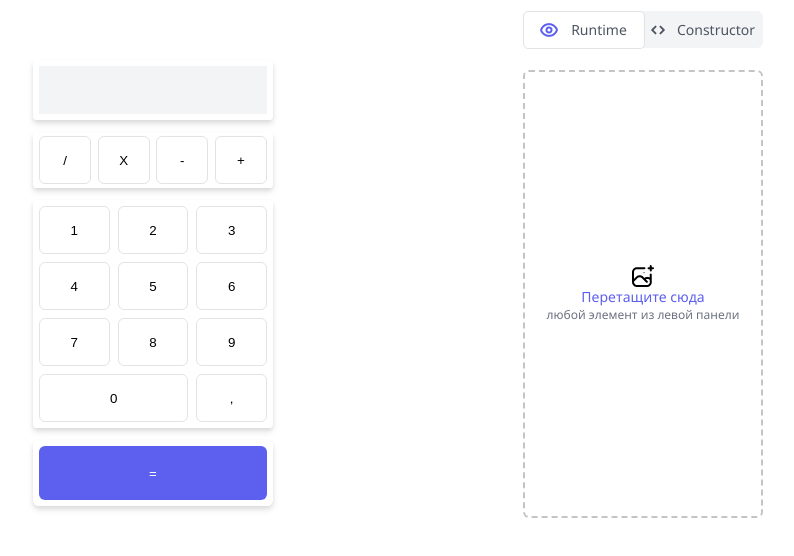
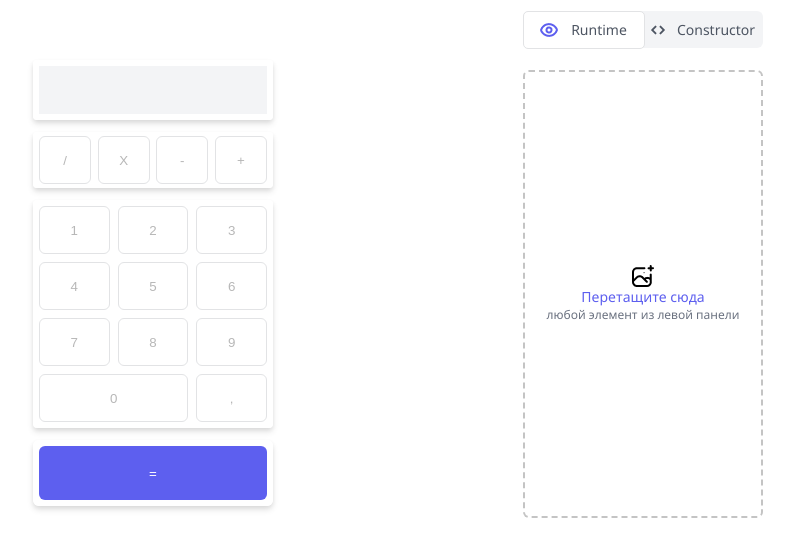
Before and after one commit to KubrikKY/Calculator-Constructor, a React (Create React App) app: page / in a window 1280 px wide. Shown: the top 556 px of the page, without its empty margins (242-1036 px from the left). Built offline with nearby package versions, Linux system fonts and the light colour scheme; the HTML template or start-up script is replaced by a standard one.

Commit message:
Create disabled initial component calc

```diff
--- a/src/App.js
+++ b/src/App.js
@@ -98,7 +98,10 @@ function App() {
 
   return (
     <div className="App">
-      <CalcBlock componentCalc={state.componentCalc} />
+      <CalcBlock
+        dragHandlers={dragHandlers}
+        componentCalc={state.componentCalc}
+      />
       <BlockConstructor
         selectList={selectList}
         toggleRunTime={state.toggleRunTime}
--- a/src/component/CalcBlock/CalcBlock.js
+++ b/src/component/CalcBlock/CalcBlock.js
@@ -1,17 +1,26 @@
 import React from 'react';
 import classes from './CalcBlock.module.css';
 
-// import Result from './compCalc/Result';
-// import Operation from './compCalc/Operation';
-// import Num from './compCalc/Num';
-// import Complete from './compCalc/Complete';
+import Result from './compCalc/Result';
+import Operation from './compCalc/Operation';
+import Num from './compCalc/Num';
+import Complete from './compCalc/Complete';
 
-const CalcBlock = ({ componentCalc }) => {
+const CalcBlock = (props) => {
   return (
     <div className={classes.CalcBlock}>
-      {componentCalc.map((e) => {
-        return <React.Fragment key={e.id}>{e.comp} </React.Fragment>;
-      })}
+      <Result {...props.dragHandlers} id={props.componentCalc[0].id} disabled />
+      <Operation
+        {...props.dragHandlers}
+        id={props.componentCalc[1].id}
+        disabled
+      />
+      <Num {...props.dragHandlers} id={props.componentCalc[2].id} disabled />
+      <Complete
+        {...props.dragHandlers}
+        id={props.componentCalc[3].id}
+        disabled
+      />
     </div>
   );
 };
--- a/src/component/CalcBlock/compCalc/Complete.js
+++ b/src/component/CalcBlock/compCalc/Complete.js
@@ -8,7 +8,7 @@ const Complete = (props) => {
       draggable={props.draggable}
       onDragStart={(e) => props.onDragStart(e, props.id)}
     >
-      <button>=</button>
+      <button disabled={props.disabled}>=</button>
     </div>
   );
 };
--- a/src/component/CalcBlock/compCalc/Num.js
+++ b/src/component/CalcBlock/compCalc/Num.js
@@ -11,7 +11,11 @@ const Num = (props) => {
       onDragEnd={props.onDragEnd}
     >
       {operand.map((e, i) => {
-        return <button key={i}>{e}</button>;
+        return (
+          <button key={i} disabled={props.disabled}>
+            {e}
+          </button>
+        );
       })}
     </div>
   );
--- a/src/component/CalcBlock/compCalc/Operation.js
+++ b/src/component/CalcBlock/compCalc/Operation.js
@@ -9,10 +9,10 @@ const Operation = (props) => {
       onDragStart={(e) => props.onDragStart(e, props.id)}
       onDragEnd={props.onDragEnd}
     >
-      <button>/</button>
-      <button>X</button>
-      <button>-</button>
-      <button>+</button>
+      <button disabled={props.disabled}>/</button>
+      <button disabled={props.disabled}>X</button>
+      <button disabled={props.disabled}>-</button>
+      <button disabled={props.disabled}>+</button>
     </div>
   );
 };
--- a/src/component/CalcBlock/compCalc/Result.js
+++ b/src/component/CalcBlock/compCalc/Result.js
@@ -1,7 +1,6 @@
 import classes from './compCalc.module.css';
 
 const Result = (props) => {
-  console.log(props);
   const cls = [classes.Result];
   return (
     <div
```
